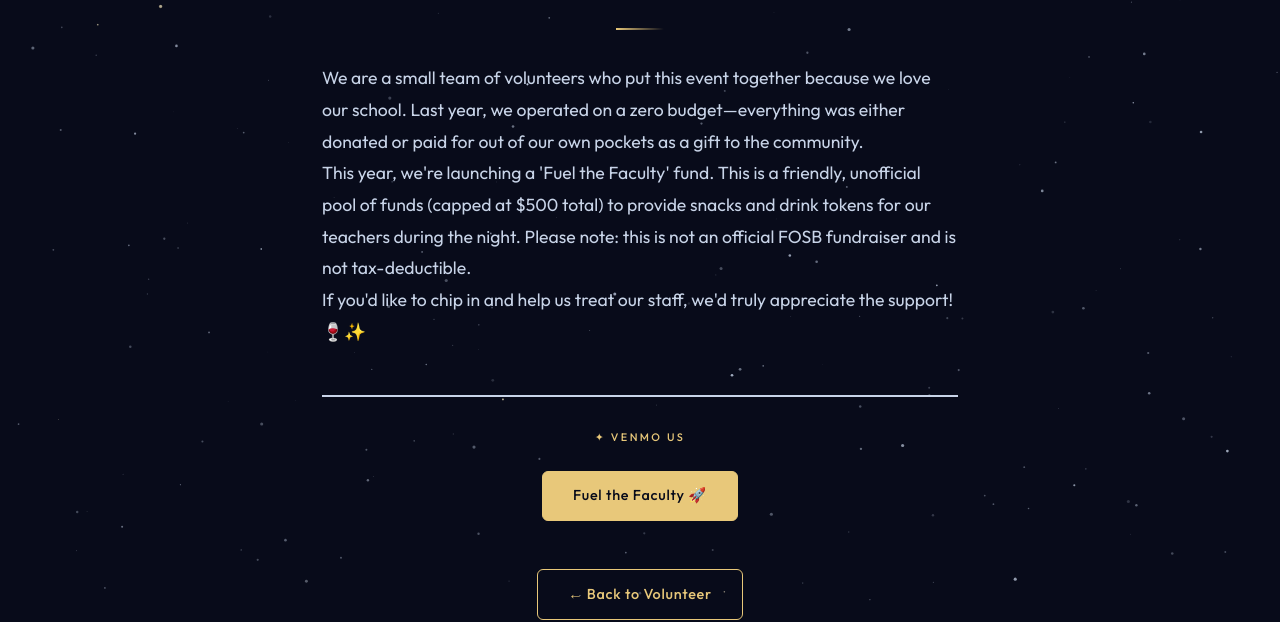
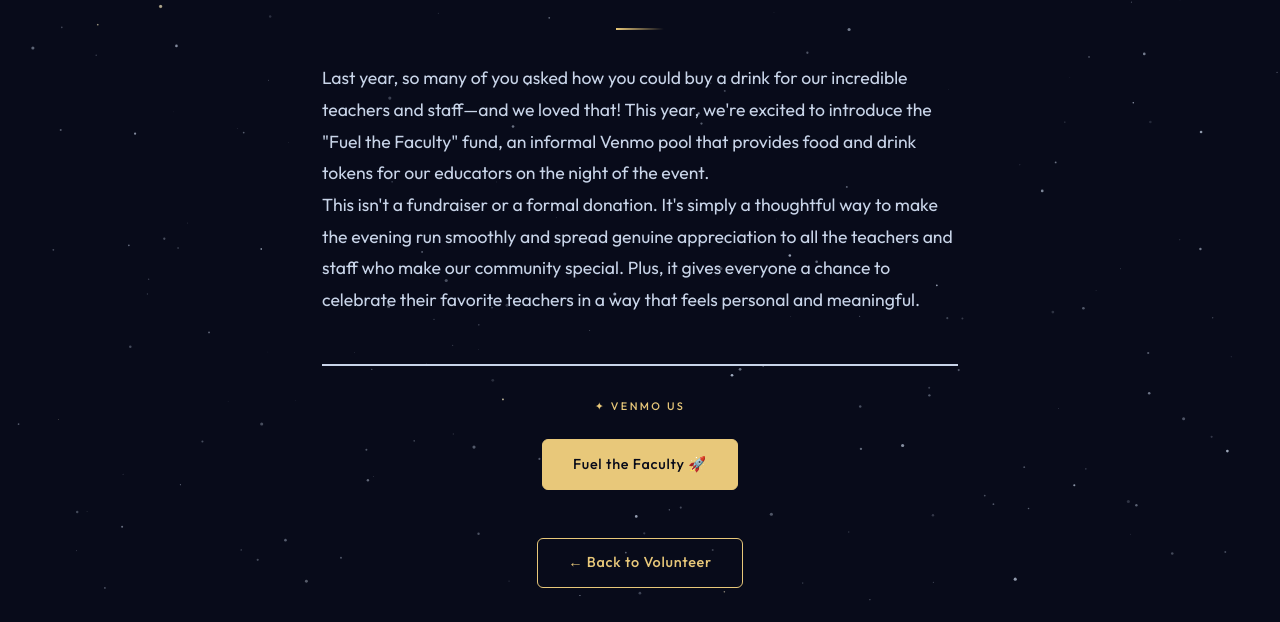
Before and after one commit to georittenmyer/galactic-gala, a plain HTML site: page teachers-drink-free.html in a window 1280 px wide. Shown: the part 198-820 px from the top of the page. Drawn offline with nearby package versions, Linux system fonts and the light colour scheme; a web font is replaced by a local one.

Commit message:
Update teachers-drink-free.html

```diff
--- a/teachers-drink-free.html
+++ b/teachers-drink-free.html
@@ -81,15 +81,11 @@
 
                     <div style="font-size: 1.1rem; line-height: 1.8; color: var(--text);">
                         <p>
-                            We are a small team of volunteers who put this event together because we love our school. Last year, we operated on a zero budget—everything was either donated or paid for out of our own pockets as a gift to the community.
+                            Last year, so many of you asked how you could buy a drink for our incredible teachers and staff—and we loved that! This year, we're excited to introduce the "Fuel the Faculty" fund, an informal Venmo pool that provides food and drink tokens for our educators on the night of the event.
                         </p>
 
                         <p>
-                            This year, we're launching a 'Fuel the Faculty' fund. This is a friendly, unofficial pool of funds (capped at $500 total) to provide snacks and drink tokens for our teachers during the night. Please note: this is not an official FOSB fundraiser and is not tax-deductible.
-                        </p>
-
-                        <p>
-                            If you'd like to chip in and help us treat our staff, we'd truly appreciate the support! 🍷✨
+                            This isn't a fundraiser or a formal donation. It's simply a thoughtful way to make the evening run smoothly and spread genuine appreciation to all the teachers and staff who make our community special. Plus, it gives everyone a chance to celebrate their favorite teachers in a way that feels personal and meaningful.
                         </p>
                     </div>
 
```
